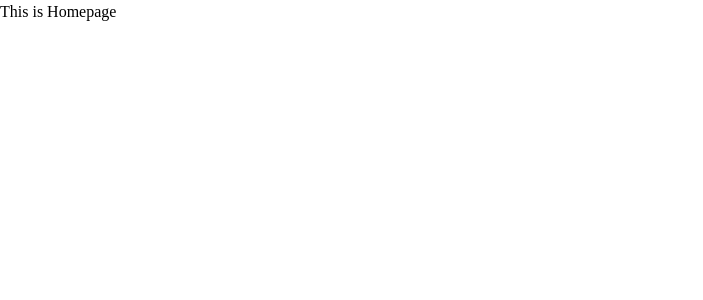
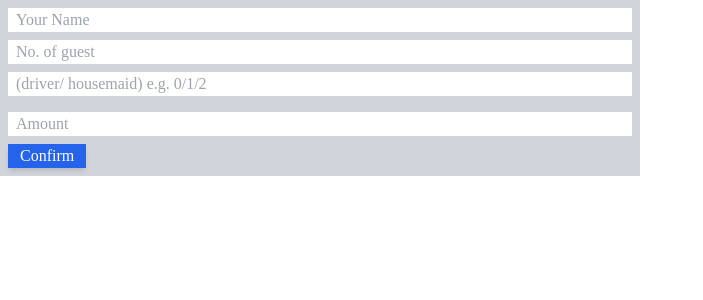
Before and after one commit to rezwan563/my-app, a React (Vite) app: page / in a window 1280 px wide. Shown: the top 300 px of the page, without its empty margins (0-703 px from the left). Built offline with nearby package versions, Linux system fonts and the light colour scheme.

Commit message:
Created form

```diff
--- a/src/App.tsx
+++ /dev/null
@@ -1,11 +0,0 @@
-import WelcomeText from "./app-component/welcome-text/WelcomeText";
-
-const App = () => {
-  return (
-    <div>
-     <WelcomeText>Hello Universe</WelcomeText>
-    </div>
-  );
-};
-
-export default App;
--- a/src/MainLayout.tsx
+++ /dev/null
@@ -1,11 +0,0 @@
-import { Outlet } from "react-router-dom";
-
-const MainLayout = () => {
-  return (
-    <>
-      <Outlet />
-    </>
-  );
-};
-
-export default MainLayout;
--- a/src/app-component/welcome-text/WelcomeText.tsx
+++ /dev/null
@@ -1,7 +0,0 @@
-import { ReactNode } from "react";
-
-const WelcomeText = ({ children }: { children: ReactNode }) => {
-  return <div className="">{children}</div>;
-};
-
-export default WelcomeText;
--- a/src/pages/(contact)/Contact.tsx
+++ /dev/null
@@ -1,10 +0,0 @@
-
-const Contact = () => {
-    return (
-        <>
-            <p className="">Contact form page</p>
-        </>
-    );
-};
-
-export default Contact;
--- a/src/pages/(home)/Home.tsx
+++ b/src/pages/(home)/Home.tsx
@@ -1,8 +1,27 @@
+const Home = () => {
 
-const Home = () => {
+
+    const handleGuestInfo = (e) =>{
+        e.preventDefault();
+
+        const form = e.target;
+        const formData = new FormData(form);
+        for(const [key, value] of formData) {
+            console.log(`${key} : ${value}`);
+        }
+    }
     return (
         <div>
-            This is Homepage
+            <form onSubmit={handleGuestInfo} className="bg-gray-300 w-1/2 p-2">
+                <div className="grid grid-cols-1 gap-2">
+                <input type="text" name="name" placeholder="Your Name" id="" className="pl-2"/>
+                <input type="number" name="guest" placeholder="No. of guest" id="" className="pl-2"/>
+                <input type="number" name="assistance" placeholder="(driver/ housemaid) e.g. 0/1/2" id="" className="pl-2"/>
+                <label></label>
+                <input type="number" name="payment" placeholder="Amount" id="" className="pl-2"/>
+                </div>
+                <input type="submit" value="Confirm" className="bg-blue-600 mt-2 text-white px-3 shadow-md" />
+            </form>
         </div>
     );
 };
--- a/src/pages/(product)/Product.tsx
+++ /dev/null
@@ -1,10 +0,0 @@
-
-const Product = () => {
-    return (
-        <div>
-            <p>Product page category</p>
-        </div>
-    );
-};
-
-export default Product;
--- a/src/pages/(product)/product-details/ProductDetails.tsx
+++ /dev/null
@@ -1,10 +0,0 @@
-
-const ProductDetails = () => {
-    return (
-        <div>
-            Product Details Page
-        </div>
-    );
-};
-
-export default ProductDetails;
```
Also changed, not shown: src/routes/Router.tsx (+2 -28 lines), src/App.css (deleted).
